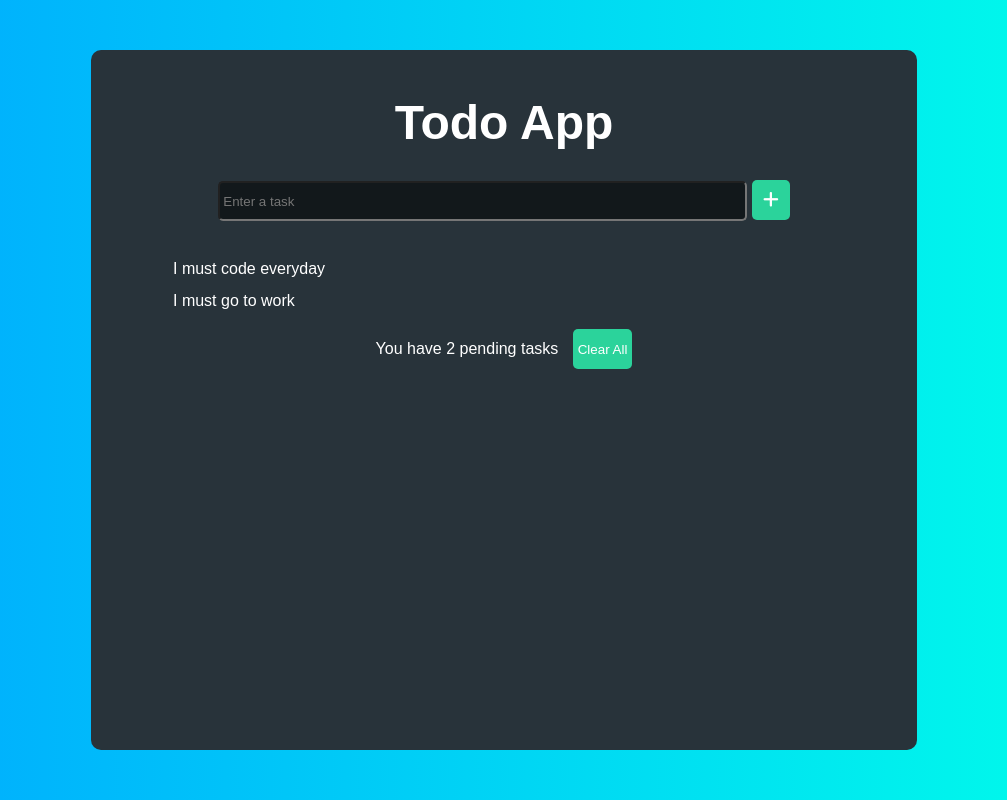
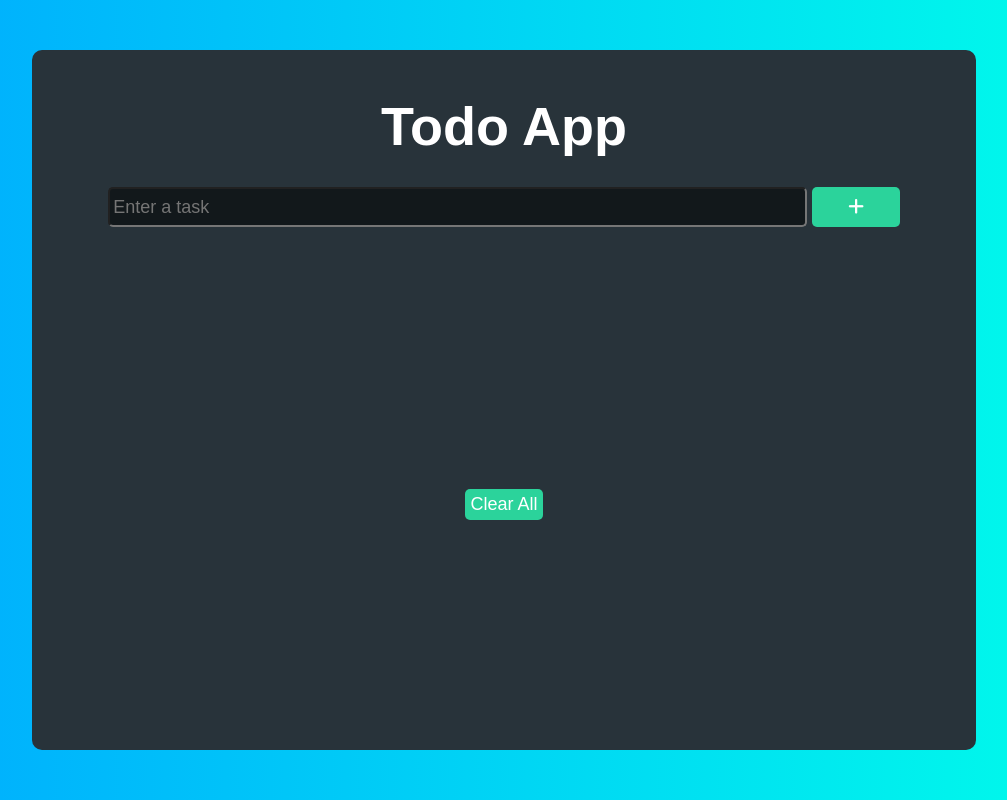
Before and after one commit to Emm-dev0/ToDo-app, a plain HTML site: page index.html in a window 1280 px wide. Shown: the whole page, without its empty margins (136-1143 px from the left). Drawn offline with Linux system fonts and the light colour scheme.

Commit message:
progress

```diff
--- a/index.html
+++ b/index.html
@@ -21,13 +21,13 @@
 
             <div class="order-lists">
             <ol id="lists">
-               <li>I must code everyday</li>
-                <li>I must go to work</li>
+            <!--   <li>I must code everyday</li>
+                <li>I must go to work</li> -->
             </ol>
             </div>
         </div>
         <div class="clear">
-           <span>You have 2 pending tasks</span>
+          <!-- <span>You have 2 pending tasks</span>-->
            <button type="button" id="clear-all">Clear All</button>
         </div>
     </div>
--- a/script.js
+++ b/script.js
@@ -35,15 +35,19 @@ save.onclick = function addAndDrop() {
 
       //this activates the del button
       function delet() {
-            list.style.display = 'none';
+            list.style.display  = 'none';
       }
 
       del.onclick = delet;
       console.log('list');
+
+
+      clearAll.onclick = function clear() {
+         //  lists.style.display = 'none';
+          orderedList.innerHTML = "";
+         document.getElementById("input").innerHTML.value = '';
+        }
    }
 
 
 // this activites the Clear All btn
-   clearAll.onclick = function clear() {
-      lists.style.display = 'none';
-   }
--- a/style.css
+++ b/style.css
@@ -1,8 +1,10 @@
 *{
+
     margin: 0;
     padding: 0;
     font-family: sans-serif;
     box-sizing: border-box;
+    font-size: 18px;
 }
 
 body {
@@ -20,11 +22,12 @@ body {
     color: white;
     border-radius: 10px;
     display: flex;
-    min-width: 70%;
+    min-width: 80%;
     padding: 5px 15px 15px 15px;
     flex-direction: column;
     text-align: center;
     background: rgb(40, 51, 58);
+
 
 }
 
@@ -41,7 +44,7 @@ body {
     color: white;
     padding: 3px;
     height: 40px;
-    width: 70%;
+    width: 80%;
     border-radius: 5px;
     background: rgb(18, 24, 27);
 }
@@ -52,17 +55,22 @@ body {
     color: white;
     background: rgb(43, 211, 155);
     height: 40px;
-    padding: 3px;
-    width: 5%;
+    padding: 2px;
+    width: 10%;
     border: 0px;
     border-radius: 5px;
 }
 
+::-webkit-scrollbar {
+    display: none;
+}
+
 .order-lists{
-    overflow-y: hidden;
-    scroll-snap-type: y mandatory;
+
+    height: 230px ;
+    overflow: scroll;
     scroll-behavior: smooth;
-    margin: 2px 40px;
+    margin: 2px 40px 10px 40px;
     padding: 10px 20px;
 }
 
@@ -74,22 +82,20 @@ body {
     padding: 7px;
     width: 100%;
     display: flex;
-    list-style: armenian;
-
-
 }
 
 .clear #clear-all {
     color: white;
     background: rgb(43, 211, 155);
-    height: 40px;
+    height: 35spx;
     padding: 5px;
     border: 0px;
     border-radius: 5px;
-    margin-left: 10px;
+    margin-bottom: 2px;
 }
 
 .span {
+
   width: 90%;
 }
 
```
